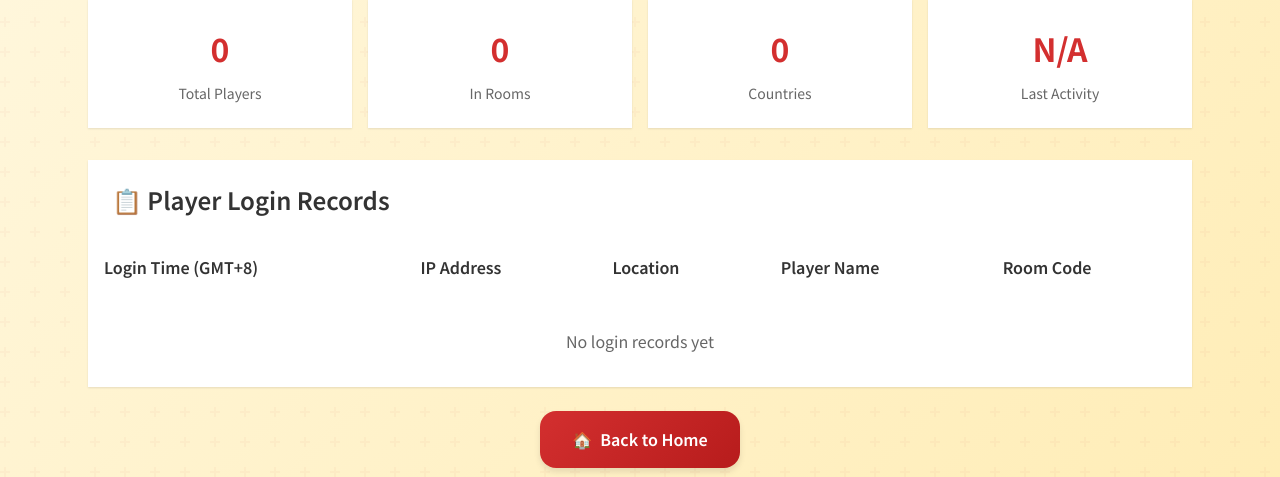
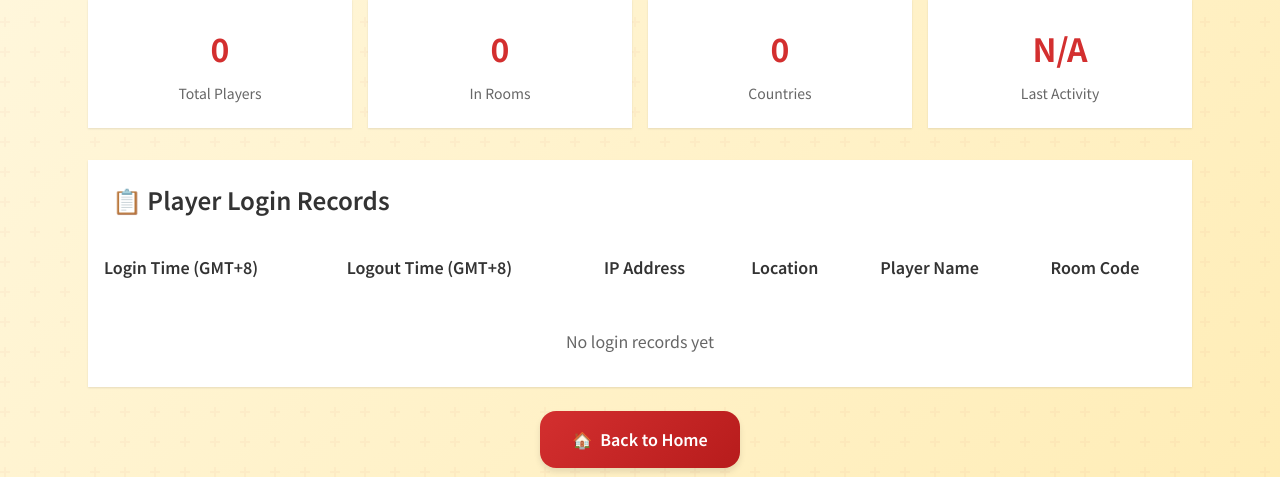
Before and after one commit to go2jeepworld/lucky-new-year, a Flask app: page /dashboard in a window 1280 px wide. Shown: the part 283-760 px from the top of the page. Run offline with Flask 3, Linux system fonts and the light colour scheme; the visitor is signed in with stand-in values (Sample User, id 1); some libraries are stand-ins or nearby versions.

Commit message:
add persistence storage for dashboard

```diff
--- a/app.py
+++ b/app.py
@@ -35,6 +35,9 @@ player_rooms = {}
 # 玩家登录信息存储
 player_login_info = {}
 
+# ============ 持久化存储 ============
+login_history_file = 'data/login_history.json'
+
 # ============ Dashboard 验证信息 ============
 dashboard_username = "go2jeepworld"
 admin_email = "go2jeepworld@gmail.com"
@@ -43,6 +46,24 @@ admin_email = "go2jeepworld@gmail.com"
 def generate_dashboard_token():
     """生成dashboard访问token"""
     return ''.join(random.choices(string.ascii_uppercase + string.ascii_lowercase + string.digits, k=32))
+
+def load_login_history():
+    """加载历史登录记录"""
+    try:
+        with open(login_history_file, 'r', encoding='utf-8') as f:
+            return json.load(f)
+    except Exception as e:
+        print(f"[PERSISTENCE] Error loading login history: {e}")
+        return []
+
+def save_login_history(history):
+    """保存历史登录记录"""
+    try:
+        with open(login_history_file, 'w', encoding='utf-8') as f:
+            json.dump(history, f, ensure_ascii=False, indent=2)
+        print(f"[PERSISTENCE] Saved {len(history)} login records")
+    except Exception as e:
+        print(f"[PERSISTENCE] Error saving login history: {e}")
 
 def send_token_email(token):
     """发送token邮件给管理员"""
@@ -113,6 +134,10 @@ def send_token_email(token):
 dashboard_token = generate_dashboard_token()
 print(f"[DASHBOARD] Generated token: {dashboard_token}")
 send_token_email(dashboard_token)
+
+# 加载历史登录记录
+login_history = load_login_history()
+print(f"[PERSISTENCE] Loaded {len(login_history)} historical login records")
 
 # 加载题库
 with open('data/questions.json', 'r', encoding='utf-8') as f:
@@ -228,8 +253,27 @@ def dashboard():
     if not session.get('dashboard_logged_in'):
         return redirect(url_for('dashboard_login'))
 
-    # 转换为列表并按登录时间排序
-    login_records = sorted(player_login_info.values(), key=lambda x: x['login_time'], reverse=True)
+    # 合并当前登录和历史记录，按登录时间排序
+    all_records = []
+
+    # 添加当前登录的玩家（可能还没有登出时间）
+    for record in player_login_info.values():
+        all_records.append(record)
+
+    # 添加历史记录（已登出的玩家）
+    for record in login_history:
+        if record['sid'] not in player_login_info:
+            all_records.append(record)
+
+    # 去重并按登录时间排序
+    unique_records = []
+    seen_sids = set()
+    for record in all_records:
+        if record['sid'] not in seen_sids:
+            seen_sids.add(record['sid'])
+            unique_records.append(record)
+
+    login_records = sorted(unique_records, key=lambda x: x['login_time'], reverse=True)
     return render_template('dashboard.html', login_records=login_records, username=session.get('dashboard_username'))
 
 @app.errorhandler(404)
@@ -252,7 +296,8 @@ def handle_connect():
     # 获取地理位置信息
     geo_info = get_geo_location(client_ip)
 
-    player_login_info[request.sid] = {
+    # 创建登录记录
+    login_record = {
         'sid': request.sid,
         'ip': client_ip,
         'login_time': login_time.strftime('%Y-%m-%d %H:%M:%S'),
@@ -260,8 +305,15 @@ def handle_connect():
         'region': geo_info['region'],
         'city': geo_info['city'],
         'player_name': 'Unknown',
-        'room_code': None
+        'room_code': None,
+        'logout_time': None
     }
+
+    # 存储到内存和历史记录
+    player_login_info[request.sid] = login_record
+    login_history.append(login_record)
+    save_login_history(login_history)
+
     print(f'[handle_connect] Recorded login info for {request.sid}: IP={client_ip}, Location={geo_info}')
 
 @socketio.on('test')
@@ -364,10 +416,22 @@ def handle_disconnect():
     if request.sid in player_rooms:
         room_code = player_rooms[request.sid]
         handle_player_leave(room_code, request.sid)
-    # 清理登录信息
+    # 清理内存中的登录信息，但保留在历史记录中
     if request.sid in player_login_info:
+        # 更新历史记录中的登出时间
+        from datetime import datetime, timezone, timedelta
+        tz = timezone(timedelta(hours=8))
+        logout_time = datetime.now(tz)
+
+        # 找到对应的历史记录并更新
+        for record in login_history:
+            if record['sid'] == request.sid and record['logout_time'] is None:
+                record['logout_time'] = logout_time.strftime('%Y-%m-%d %H:%M:%S')
+                break
+
+        save_login_history(login_history)
         del player_login_info[request.sid]
-        print(f'[handle_disconnect] Removed login info for {request.sid}')
+        print(f'[handle_disconnect] Removed login info from memory for {request.sid}')
 
 @socketio.on('create_room')
 def handle_create_room(data):
--- a/templates/dashboard.html
+++ b/templates/dashboard.html
@@ -131,6 +131,7 @@
                         <thead>
                             <tr>
                                 <th>Login Time (GMT+8)</th>
+                                <th>Logout Time (GMT+8)</th>
                                 <th>IP Address</th>
                                 <th>Location</th>
                                 <th>Player Name</th>
@@ -142,6 +143,13 @@
                                 {% for record in login_records %}
                                     <tr>
                                         <td>{{ record.login_time }}</td>
+                                        <td>
+                                            {% if record.logout_time %}
+                                                {{ record.logout_time }}
+                                            {% else %}
+                                                <span style="color: var(--chinese-red);">Online</span>
+                                            {% endif %}
+                                        </td>
                                         <td>{{ record.ip }}</td>
                                         <td>
                                             {{ record.country }} / {{ record.region }} / {{ record.city }}
@@ -158,7 +166,7 @@
                                 {% endfor %}
                             {% else %}
                                 <tr>
-                                    <td colspan="5" style="text-align: center; padding: var(--spacing-xl); color: var(--text-secondary);">
+                                    <td colspan="6" style="text-align: center; padding: var(--spacing-xl); color: var(--text-secondary);">
                                         No login records yet
                                     </td>
                                 </tr>
```
